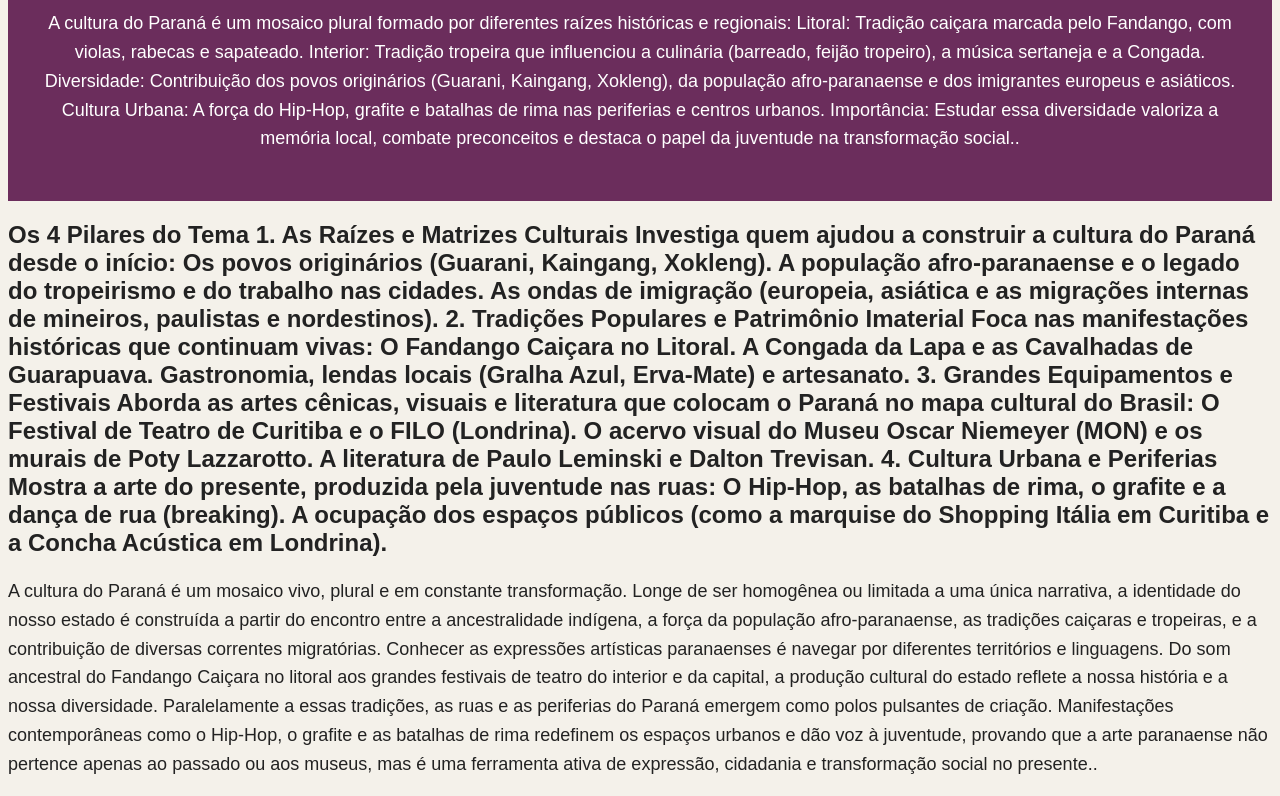
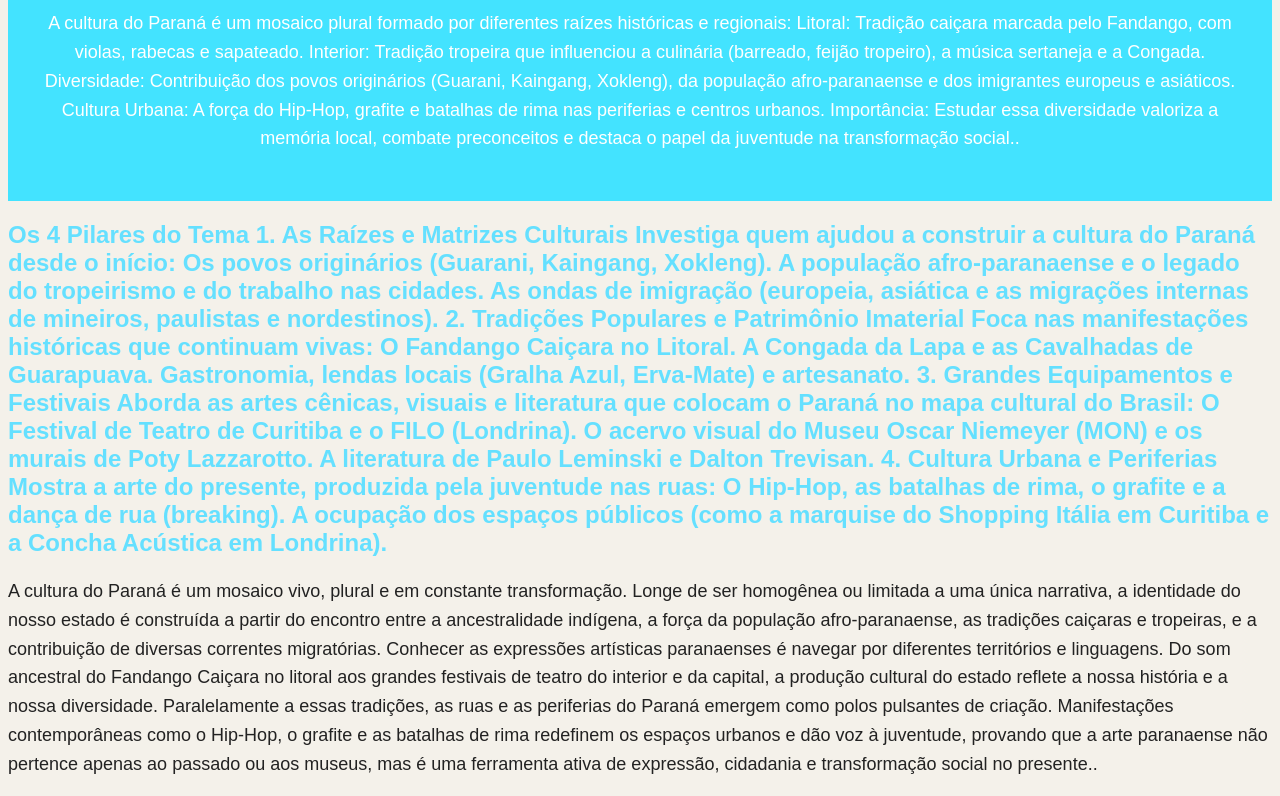
Before and after one commit to nycolascyriacosantos-eng/arte.paranaense, a plain HTML site: page index.html in a window 1280 px wide. Shown: the part 119-915 px from the top of the page. Drawn offline with Linux system fonts and the light colour scheme.

Commit message:
preparado

```diff
--- a/style.css
+++ b/style.css
@@ -5,7 +5,7 @@ body {
 }
 
 header {
-    background-color: #6b2d5c;
+    background-color: #43e3ff;
     color: white;
     text-align: center;
     padding: 30px;
@@ -16,7 +16,7 @@ h1 {
 }
 
 h2 {
-    color: #6b2d5c9ACBFF;
+    color: #65e0ff;
 }
 
 p {
```
